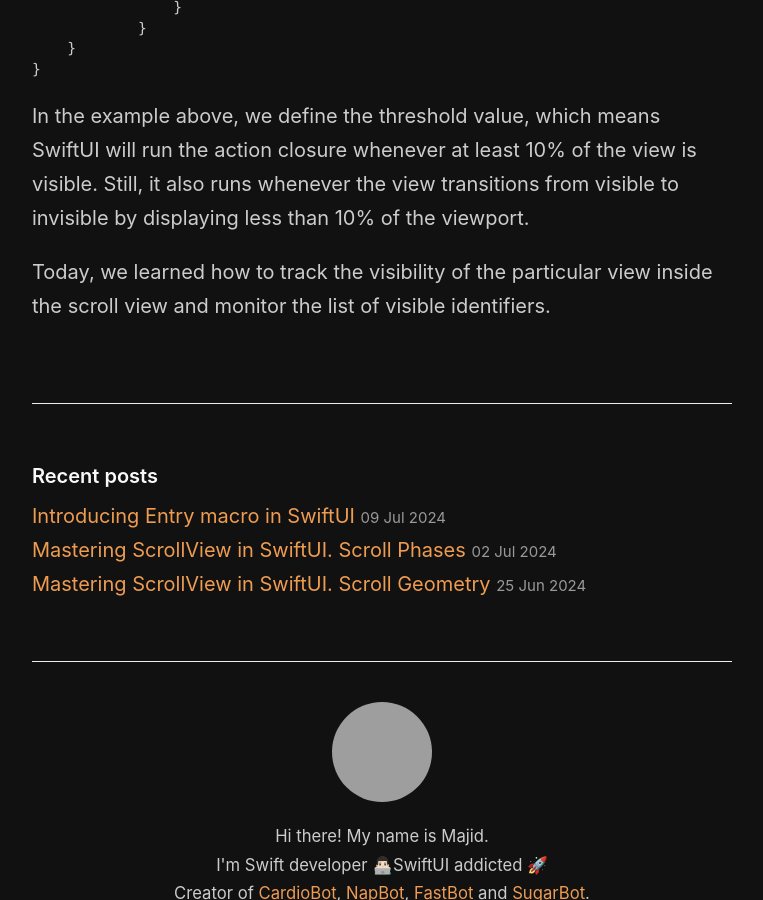
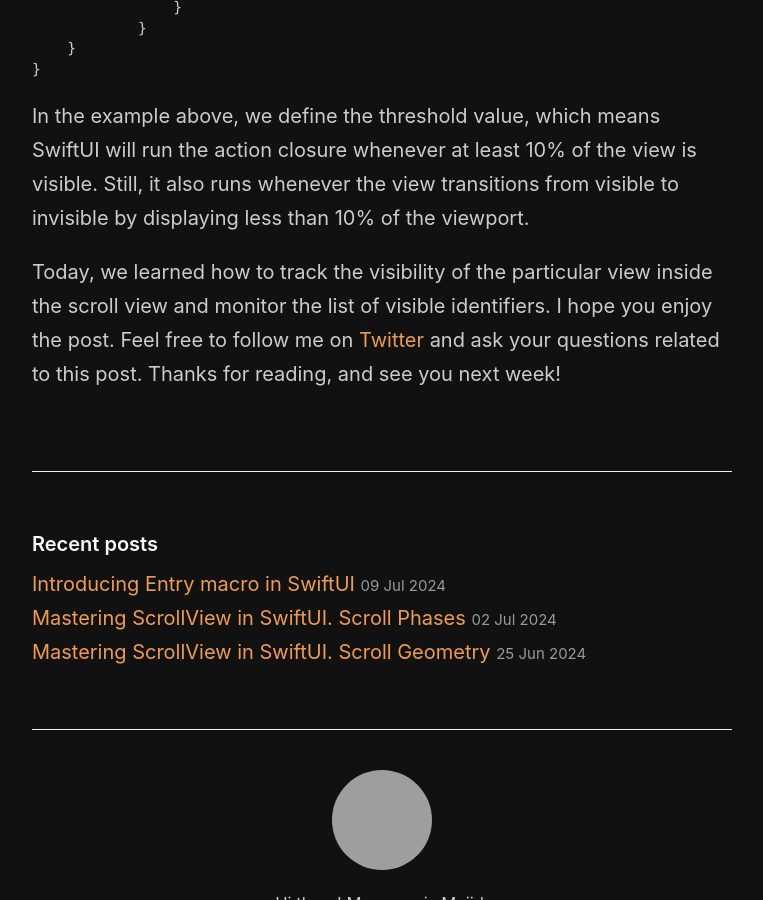
Before and after one commit to mecid/mecid.github.io, a Jekyll site: the page built from _posts/2024-07-16-mastering-scrollview-in-swiftui-scroll-visibility.md, in a window 1280 px wide and 900 px high, scrolled down 2807 px, cut to the strip 0-900 px from the top of the window. Shown: the whole strip, without its empty margins (258-1021 px from the left). Built offline with Jekyll 4.4.1, drawn with Linux system fonts in a browser that asks for light colours; grey boxes are pictures that could not be loaded.

Commit message:
conclusion added to the scroll visibility post

```diff
--- a/_posts/2024-07-16-mastering-scrollview-in-swiftui-scroll-visibility.md
+++ b/_posts/2024-07-16-mastering-scrollview-in-swiftui-scroll-visibility.md
@@ -92,4 +92,4 @@
 
 In the example above, we define the threshold value, which means SwiftUI will run the action closure whenever at least 10% of the view is visible. Still, it also runs whenever the view transitions from visible to invisible by displaying less than 10% of the viewport.
 
-Today, we learned how to track the visibility of the particular view inside the scroll view and monitor the list of visible identifiers.
+Today, we learned how to track the visibility of the particular view inside the scroll view and monitor the list of visible identifiers. I hope you enjoy the post. Feel free to follow me on [Twitter](https://twitter.com/mecid) and ask your questions related to this post. Thanks for reading, and see you next week!
```
